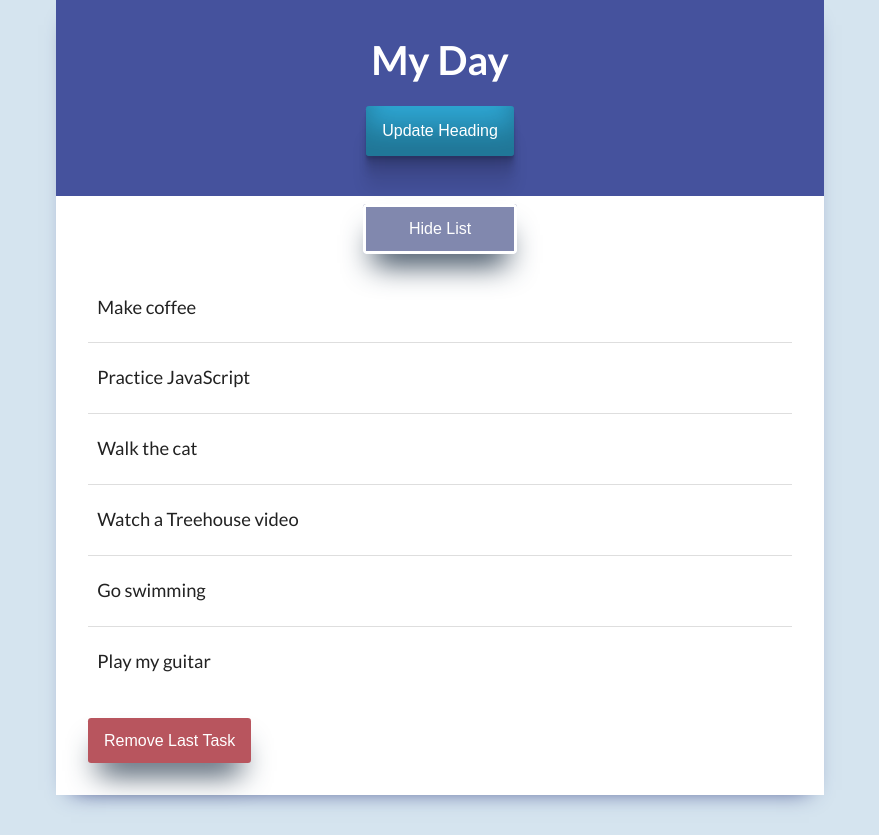
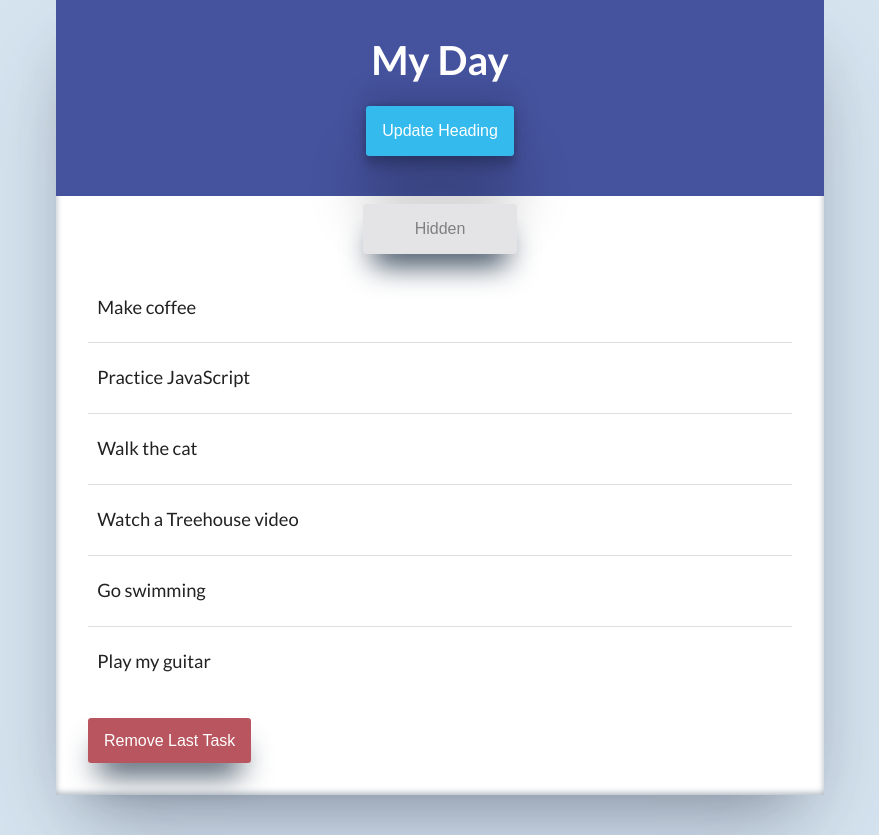
Before and after one commit to halebeau/My-Day-List, a plain HTML site: page index.html in a window 1280 px wide. Both pictures are taken after a click on the button "Hide List". Shown: the whole page, without its empty margins (200-1079 px from the left). Drawn offline with Linux system fonts and the light colour scheme.

Commit message:
Added: eventListeners to the buttons

```diff
--- a/app.js
+++ b/app.js
@@ -0,0 +1,13 @@
+const btnUpdate = document.getElementById("btn-main")
+const btnHide = document.getElementById("btn-toggle")
+
+btnUpdate.addEventListener("click", () => {
+  btnUpdate.style.backgroundColor = "green"
+  btnUpdate.textContent = "Updated"
+})
+
+btnHide.addEventListener('click', () => {
+  btnHide.style.backgroundColor = "#E4E3E5"
+  btnHide.style.color = 'grey'
+  btnHide.textContent = "Hidden"
+})
--- a/css/style.css
+++ b/css/style.css
@@ -29,7 +29,7 @@ body {
   flex-direction: column;
   background-color: #fff;
   margin: 0 auto;
-  box-shadow: 0 10px 22px -15px #2e397e;
+  box-shadow: rgba(50, 50, 93, 0.25) 0px 50px 100px -20px, rgba(0, 0, 0, 0.3) 0px 30px 60px -30px, rgba(10, 37, 64, 0.35) 0px -2px 6px 0px inset;
 }
 header {
   text-align: center;
@@ -100,15 +100,15 @@ button {
   box-shadow: rgb(38, 57, 77) 0px 20px 30px -10px;
 }
 #btn-main {
-  box-shadow: rgba(0, 0, 0, 0.17) 0px -23px 25px 0px inset, rgba(0, 0, 0, 0.15) 0px -36px 30px 0px inset, rgba(0, 0, 0, 0.1) 0px -79px 40px 0px inset, rgba(0, 0, 0, 0.06) 0px 2px 1px, rgba(0, 0, 0, 0.09) 0px 4px 2px, rgba(0, 0, 0, 0.09) 0px 8px 4px, rgba(0, 0, 0, 0.09) 0px 16px 8px, rgba(0, 0, 0, 0.09) 0px 32px 16px;
+  box-shadow: rgba(0, 0, 0, 0.25) 0px 54px 55px, rgba(0, 0, 0, 0.12) 0px -12px 30px, rgba(0, 0, 0, 0.12) 0px 4px 6px, rgba(0, 0, 0, 0.17) 0px 12px 13px, rgba(0, 0, 0, 0.09) 0px -3px 5px;
 }
 button:hover {
   background-color: var(--color-add-dark);
   color: black;
 }
 button:focus {
-  outline: solid 3px #fff;
-  outline-offset: -3px;
+  /* outline: solid 3px #fff;
+  outline-offset: -3px; */
 }
 .hide {
   display: flex;
--- a/index.html
+++ b/index.html
@@ -3,7 +3,7 @@
   <head>
     <meta charset="utf-8">
     <meta name="viewport" content="width=device-width, initial-scale=1.0">
-    <title>MyDay List</title>
+    <title>My Day List</title>
     <link href="css/style.css" rel="stylesheet">
     <link rel="shortcut icon" href="favicon_io (3)/favicon.ico" type="image/x-icon">
   </head>
@@ -19,7 +19,7 @@
       </header>
 
       <div class="hide">
-      <button class="btn-toggle">Hide List</button>
+      <button id="btn-toggle" class="btn-toggle">Hide List</button>
       </div>
 
       <div class="list-container">
```
